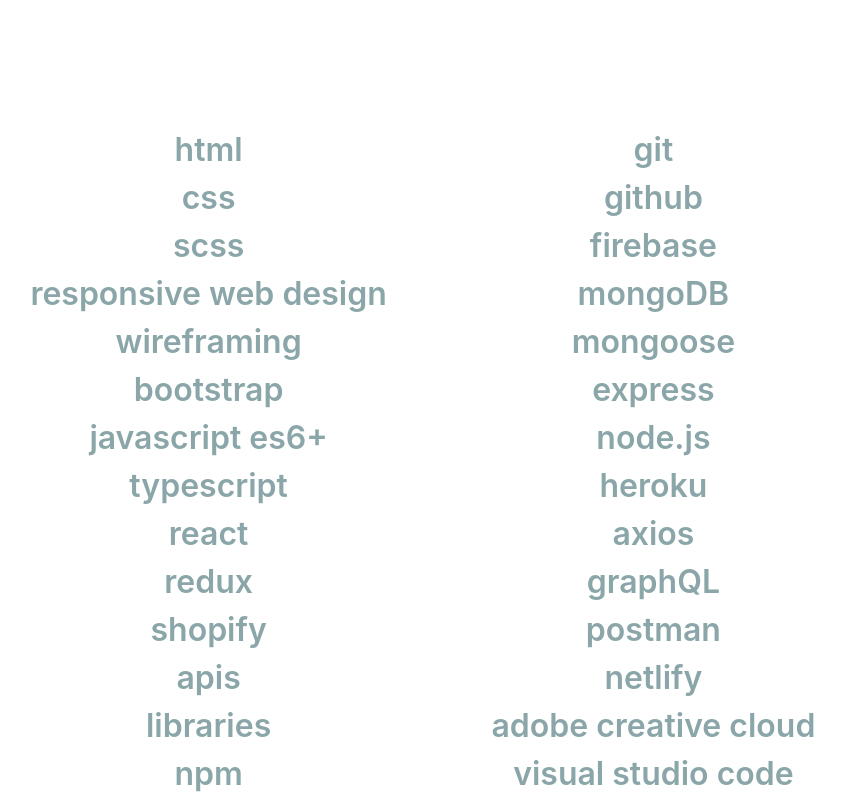
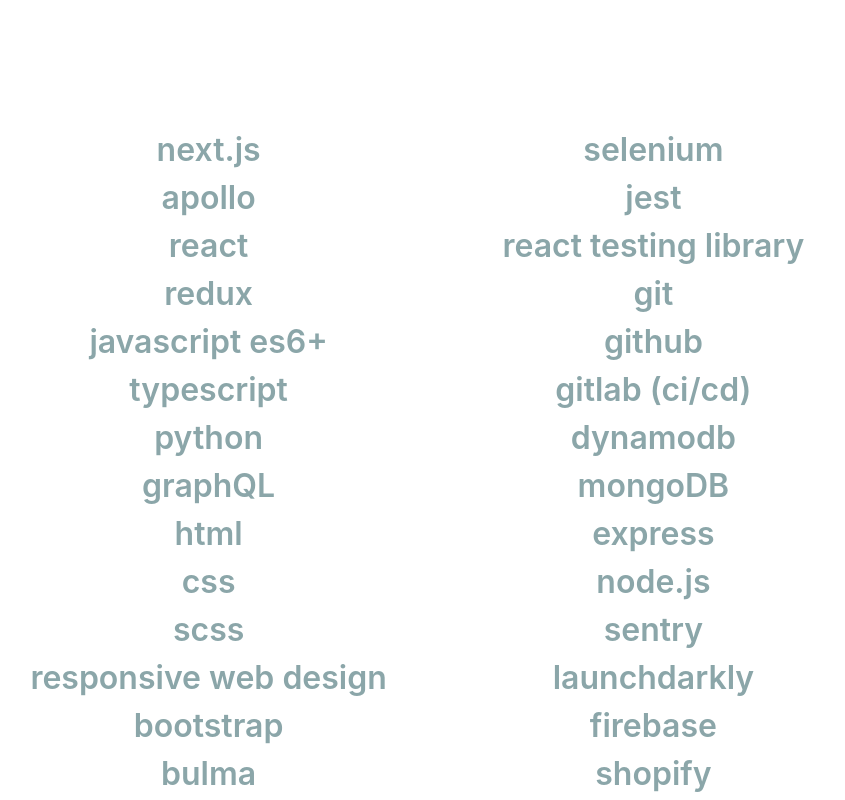
Before and after one commit to sophie-tsai/Portfolio, a React (Create React App) app: page / in a window 1280 px wide. Shown: the part 940-1740 px from the top of the page, without its empty margins (209-1054 px from the left). Built offline with nearby package versions, Linux system fonts and the light colour scheme; no server answers.

Commit message:
Update skills and about me

```diff
--- a/src/components/AboutMePage/AboutMePage.js
+++ b/src/components/AboutMePage/AboutMePage.js
@@ -16,14 +16,15 @@ function AboutMePage() {
           <img
             className="about-me-photo"
             src={aboutMePhoto}
-            alt="sophie holding her dog Waffles in San Francisco"
+            alt="Sophie holding her dog Waffles in San Francisco"
           />
 
           <div className="about-me-main">
             <div className="about-me-body">
               <p>
-                Sophie is a software engineer based in Los Angeles. She loves
-                all things Javascript and React.
+                Sophie is a software engineer based in Los Angeles. She
+                currently works at Blueprint Test Prep as a software engineer,
+                developing learning platforms for MCAT and LSAT students.
               </p>
               <p>
                 Fun fact, prior to making the jump to software engineering, she
@@ -32,7 +33,6 @@ function AboutMePage() {
                 with her corgi, Waffles, and pretending she will cook all the
                 recipes she has bookmarked.
               </p>
-
               <p>hello@sophietsai.com</p>
             </div>
             <Icons />
--- a/src/components/LandingPage/LandingPage.js
+++ b/src/components/LandingPage/LandingPage.js
@@ -14,7 +14,7 @@ function LandingPage() {
           </h1>
           <p className="intro-landing animated fadeInUp delay-2s">i'm sophie</p>
           <p className="title-landing animated fadeInUp delay-3s">
-            a software engineer
+            software engineer
           </p>
         </div>
         <a href="#code" className="animated infinite bounce slow icon-scroll">
--- a/src/components/SkillsPage/SkillsPage.js
+++ b/src/components/SkillsPage/SkillsPage.js
@@ -4,34 +4,53 @@ import ScrollAnimation from "react-animate-on-scroll";
 
 function SkillsPage() {
   const skills = [
+    // libraries
+    "next.js",
+    "apollo",
+    "react",
+    "redux",
+
+    // languages
+    "javascript es6+",
+    "typescript",
+    "python",
+    "graphQL",
+
+    // design
     "html",
     "css",
     "scss",
     "responsive web design",
-    "wireframing",
     "bootstrap",
-    "javascript es6+",
-    "typescript",
-    "react",
-    "redux",
-    "shopify",
-    "apis",
-    "libraries",
-    "npm",
+    "bulma",
+
+    // testing
+    "testrail",
+    "behave",
+    "cucumber",
+    "selenium",
+    "jest",
+    "react testing library",
+
+    // tools
     "git",
     "github",
-    "firebase",
+    "gitlab (ci/cd)",
+
+    // backend
+    "dynamodb",
     "mongoDB",
-    "mongoose",
     "express",
     "node.js",
+
+    // software / platforms
+    "sentry",
+    "launchdarkly",
+    "firebase",
+    "shopify",
     "heroku",
-    "axios",
-    "graphQL",
-    "postman",
     "netlify",
     "adobe creative cloud",
-    "visual studio code",
   ];
   const displaySkills = skills.map((skill) => (
     <li className="skills-text" key={skill}>
```
